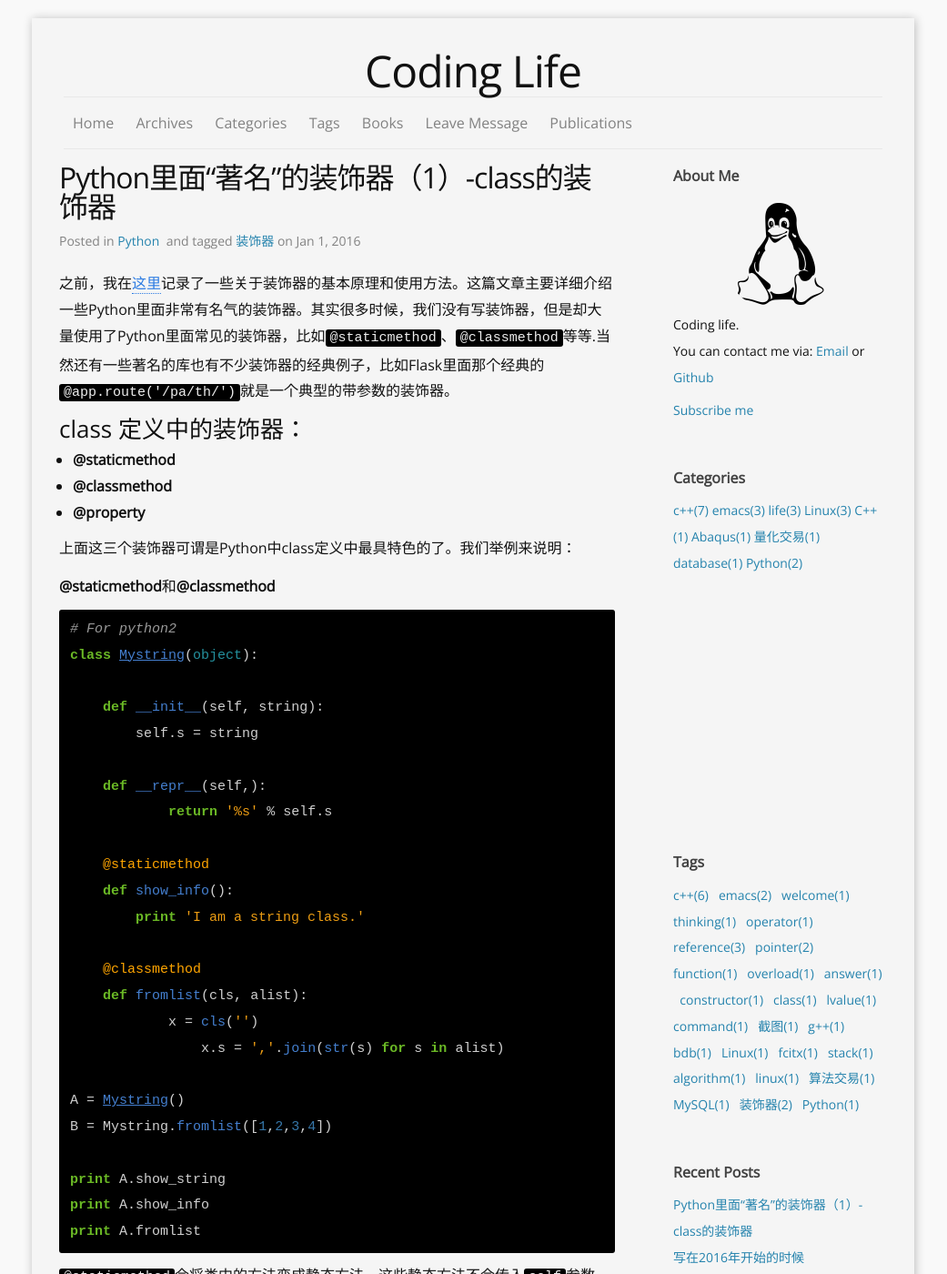
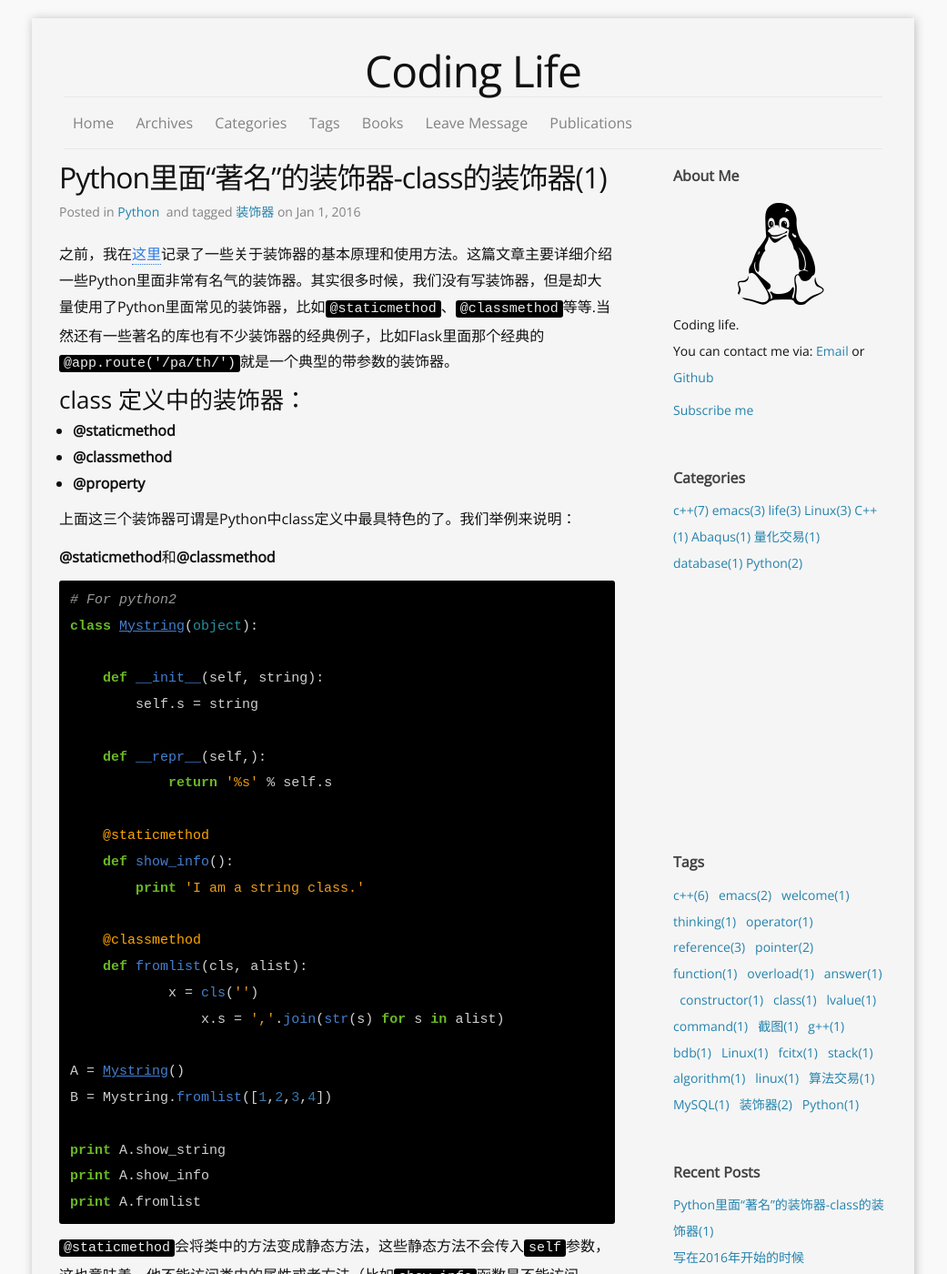
Before and after one commit to wangzhe3224/wangzhe3224.github.io.backup, a Jekyll site: the page built from _posts/2016-01-01-decorator-python.md, in a window 1280 px wide and 1400 px high. Shown: the whole window at 91% size, without its empty margins (120-1161 px from the left). Built offline with Jekyll 4.4.1, drawn with Linux system fonts in a browser that asks for light colours; nearby versions of some CDN libraries; Markdown is read by kramdown in place of the engine named in the settings.

```diff
--- a/_posts/2016-01-01-decorator-python.md
+++ b/_posts/2016-01-01-decorator-python.md
@@ -1,6 +1,6 @@
 ---
 layout:     post
-title:      Python里面“著名”的装饰器（1）-class的装饰器
+title:      Python里面“著名”的装饰器-class的装饰器(1)
 date:       2016-01-01
 categories: Python
 tags: 装饰器
```
